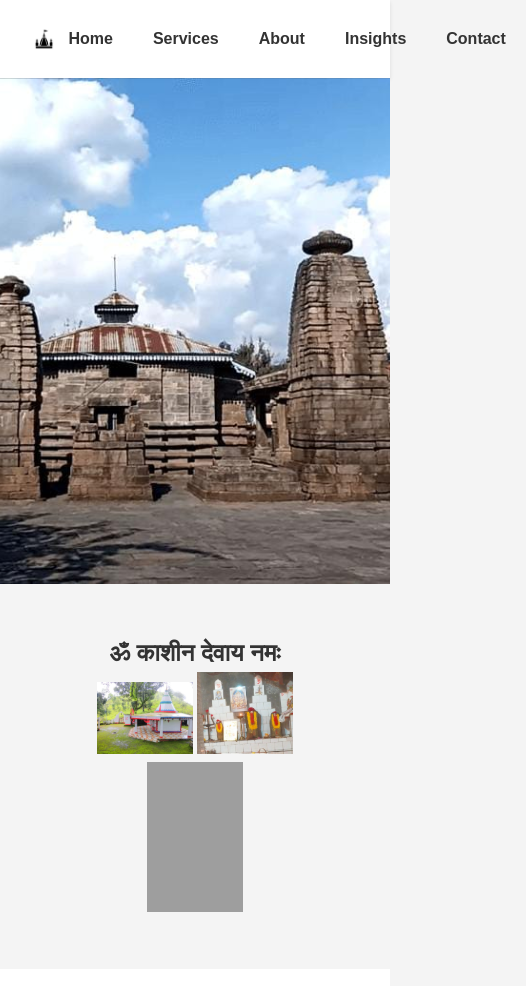
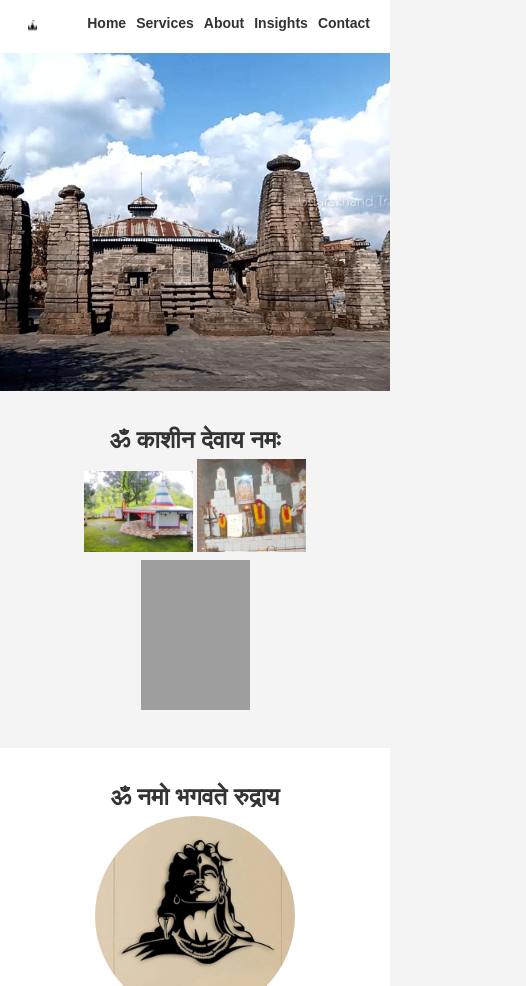
Before and after one commit to Nitin-ii/TempleHomepage, a plain HTML site: page index.html in a window 390 px wide. Shown: the top 986 px of the page, 526 px wide, since content can reach past the window. Drawn offline with Linux system fonts and the light colour scheme; grey boxes are pictures that could not be loaded.

Commit message:
responsive

```diff
--- a/temple.css
+++ b/temple.css
@@ -24,7 +24,7 @@ header {
     padding: 10px 20px;
 }
 .logo img{
-    height: 50px;
+    width:  25px;
 }
 
 
@@ -77,23 +77,6 @@ header {
 
 .nav-menu .dropdown:hover .dropbtn {
     color: #FFFFFF;
-}
-nav ul {
-    list-style: none;
-    display: flex;
-}
-
-nav ul li {
-    margin-right: 20px;
-}
-
-nav ul li a {
-    color: white;
-    text-decoration: none;
-}
-
-nav ul li a:hover {
-    text-decoration: underline;
 }
 
 .logo2 {
@@ -166,3 +149,53 @@ footer ul li a:hover {
     text-decoration: underline ;
    color: #333333;
 }
+/* For Mobile Devices */
+@media (max-width: 768px) {
+    .header-container {
+        flex-direction: row;
+        align-items: flex-start;
+    }
+
+    .nav-menu ul {
+        flex-direction: row;
+        gap: 10px;
+    }
+
+    .nav-menu a {
+        font-size: 14px;
+    }
+
+    .logo2 {
+        height: 40vh;
+    }
+
+    .logo2-content h2 {
+        font-size: 2rem;
+    }
+
+    .logo2-content p {
+        font-size: 1.2rem;
+    }
+
+    .aim {
+        padding: 30px;
+    }
+
+    .video-container {
+        flex-direction: column;
+        align-items: center;
+    }
+
+    .O3 {
+        padding: 30px;
+    }
+
+    footer {
+        padding: 10px;
+    }
+
+    footer ul li {
+        display: block;
+
+    }
+}
```
